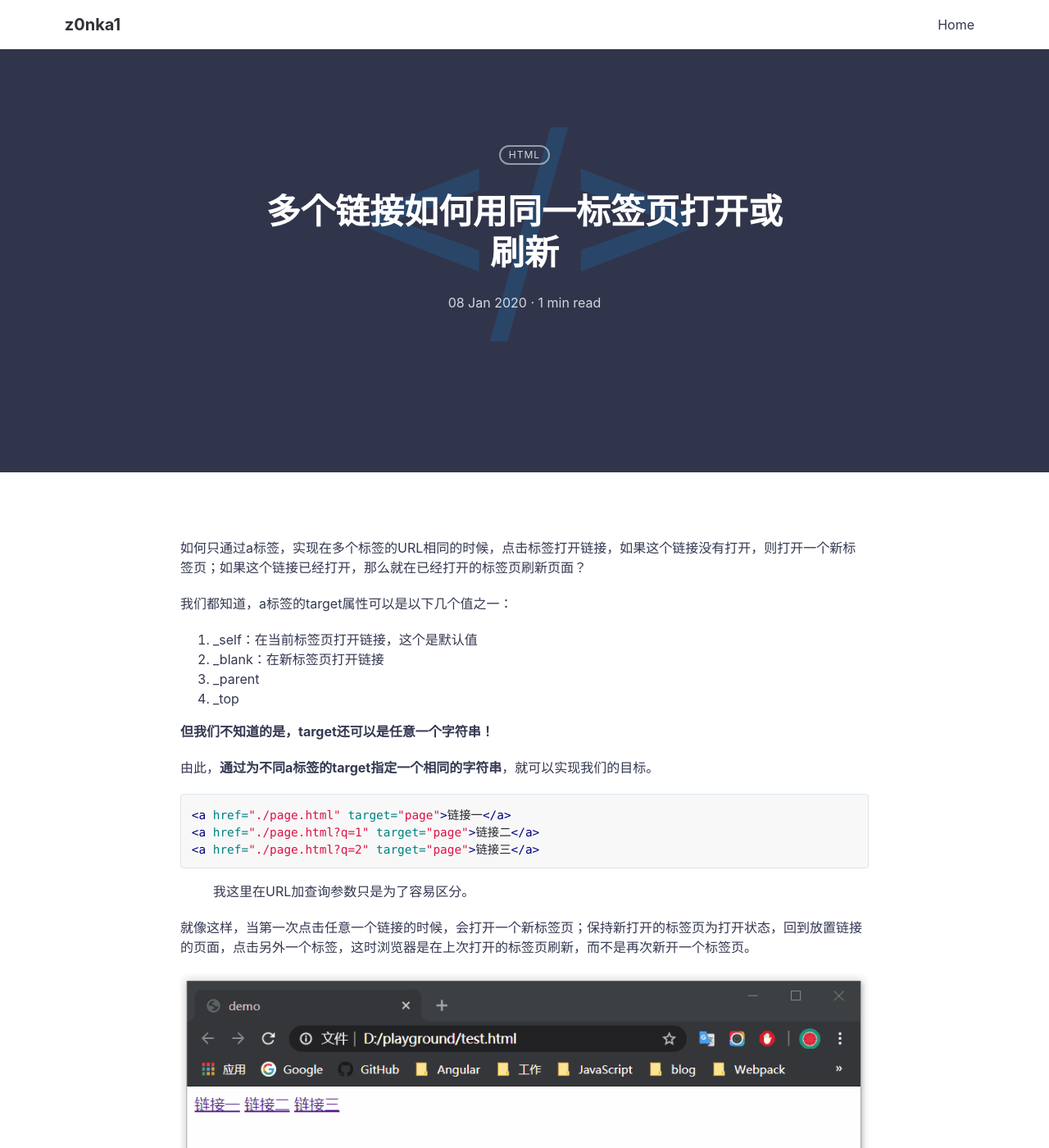
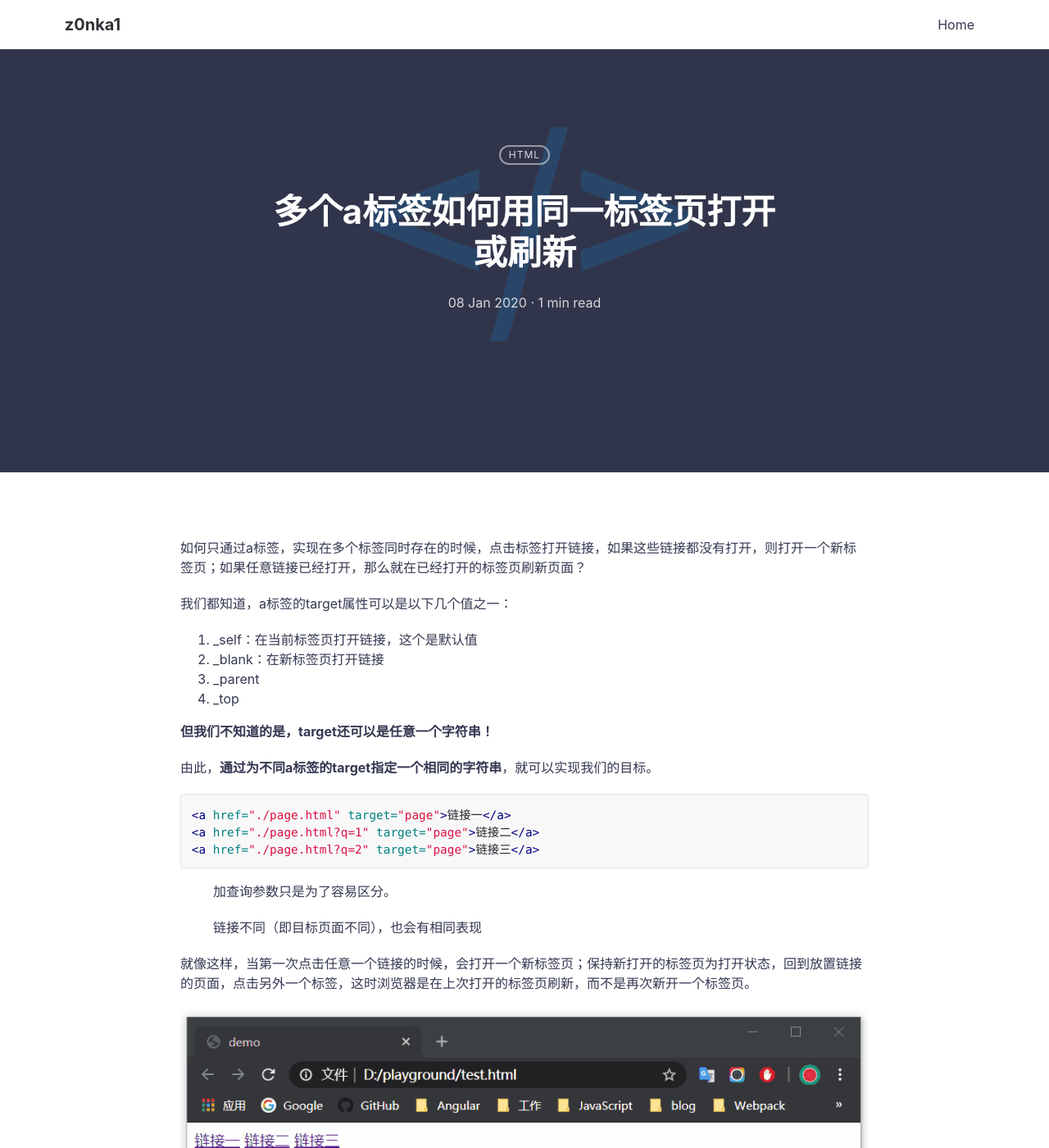
Before and after one commit to z0nka1/z0nka1.github.io, a Jekyll site: the page built from _posts/2020-01-08-refresh-same-page.md, in a window 1280 px wide and 1400 px high. Shown: the whole window at 82% size. Built offline with Jekyll 4.4.1, drawn with Linux system fonts in a browser that asks for light colours; some of the changed text lies outside the part shown.

Commit message:
update post

````diff
--- a/_posts/2020-01-08-refresh-same-page.md
+++ b/_posts/2020-01-08-refresh-same-page.md
@@ -1,12 +1,12 @@
 ---
 layout: post
-title: 多个链接如何用同一标签页打开或刷新
-summary: 一个页面内的多个链接，如果href的URL相同，通过配置target，可以实现多个链接共用同一标签页。
+title: 多个a标签如何用同一标签页打开或刷新
+summary: 一个页面内的多个a标签，通过配置target，可以实现多个链接共用同一标签页。
 featured-img: code
 categories: html
 ---
 
-如何只通过a标签，实现在多个标签的URL相同的时候，点击标签打开链接，如果这个链接没有打开，则打开一个新标签页；如果这个链接已经打开，那么就在已经打开的标签页刷新页面？
+如何只通过a标签，实现在多个标签同时存在的时候，点击标签打开链接，如果这些链接都没有打开，则打开一个新标签页；如果任意链接已经打开，那么就在已经打开的标签页刷新页面？
 
 我们都知道，a标签的target属性可以是以下几个值之一：
 
@@ -26,10 +26,12 @@
 <a href="./page.html?q=2" target="page">链接三</a>
 ```
 
->我这里在URL加查询参数只是为了容易区分。
+> 加查询参数只是为了容易区分。
+
+> 链接不同（即目标页面不同），也会有相同表现
 
 就像这样，当第一次点击任意一个链接的时候，会打开一个新标签页；保持新打开的标签页为打开状态，回到放置链接的页面，点击另外一个标签，这时浏览器是在上次打开的标签页刷新，而不是再次新开一个标签页。
 
 ![]({{site.url}}{{site.baseurl}}/assets/img/no_subject/a_tag.gif)
 
-通过这个小技巧，可以避免打开重复的相同页面，提升一点用户体验。
+通过这个小技巧，可以避免打开重复的相同页面，对提升用户体验会有所帮助。
````
